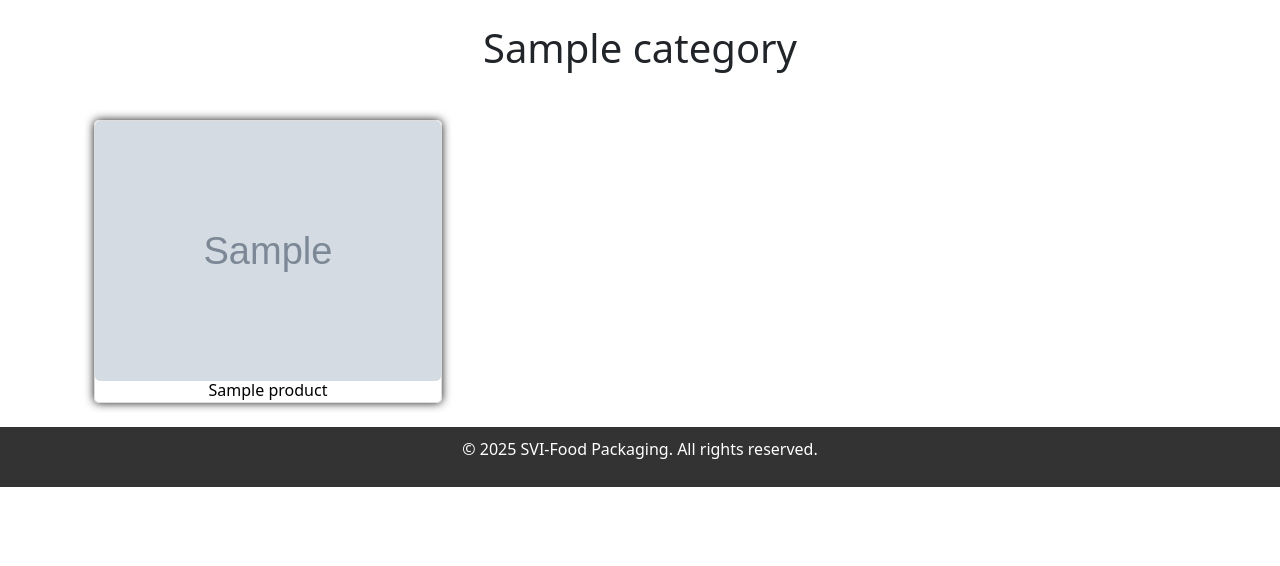
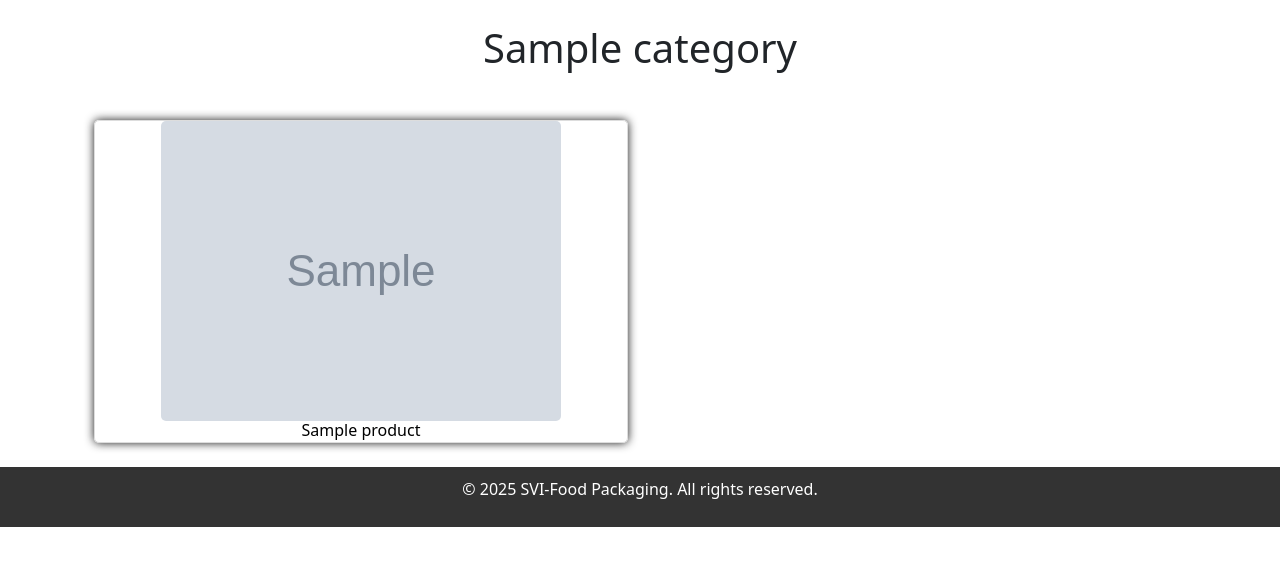
Before and after one commit to Sothearith-droid/SVI-Catalogue, a Flask app: template templates/one_category.html in a window 1280 px wide. Shown: the part 184-750 px from the top of the page. Run offline with Flask 3, Linux system fonts and the light colour scheme; the template is opened without the code that fills it: most values are stand-ins (such as "Sample title", 1, 10 or a date in 2020); grey boxes marked "Sample" are stand-in pictures; parts of the project's set-up code (start-up, migrations or seed data) failed here and were passed over.

Commit message:
fixing product card

```diff
--- a/static/styles.css
+++ b/static/styles.css
@@ -102,6 +102,7 @@ body {
 .product-card img {
     border-radius: 5px;
     width: 100%;
+    height: 100%;
 }
 
 .card-title {
--- a/templates/all_categories.html
+++ b/templates/all_categories.html
@@ -30,7 +30,7 @@
 <div class="container mt-5">
   <div class="row g-4">
     {% for cat in all_categories %}
-    <div class="col-6 col-sm-6 col-md-4">
+    <div class="col-6 col-4">
       <div class="product-card h-100">
         <a href="{{ url_for('show_category', category_name=cat['Category Name']) }}">
           <img src="{{ cat['Category Icon'] }}" class="img-fluid w-100" alt="{{ cat['Category Name'] }}">
--- a/templates/one_category.html
+++ b/templates/one_category.html
@@ -9,7 +9,7 @@
 <div class="container mt-5">
     <div class="row g-4">
         {% for product in products %}
-        <div class="col-6 col-sm-6 col-md-4">
+        <div class="col-6 col-4">
             <div class="product-card h-100">
                 <a href="{{ url_for('show_product', category_name=category, product_id=product['ProductID']) }}">
                     <img src="{{ product['Image 1'] }}" class="img-fluid w-100" alt="{{ product['Product Name'] }}">
```
